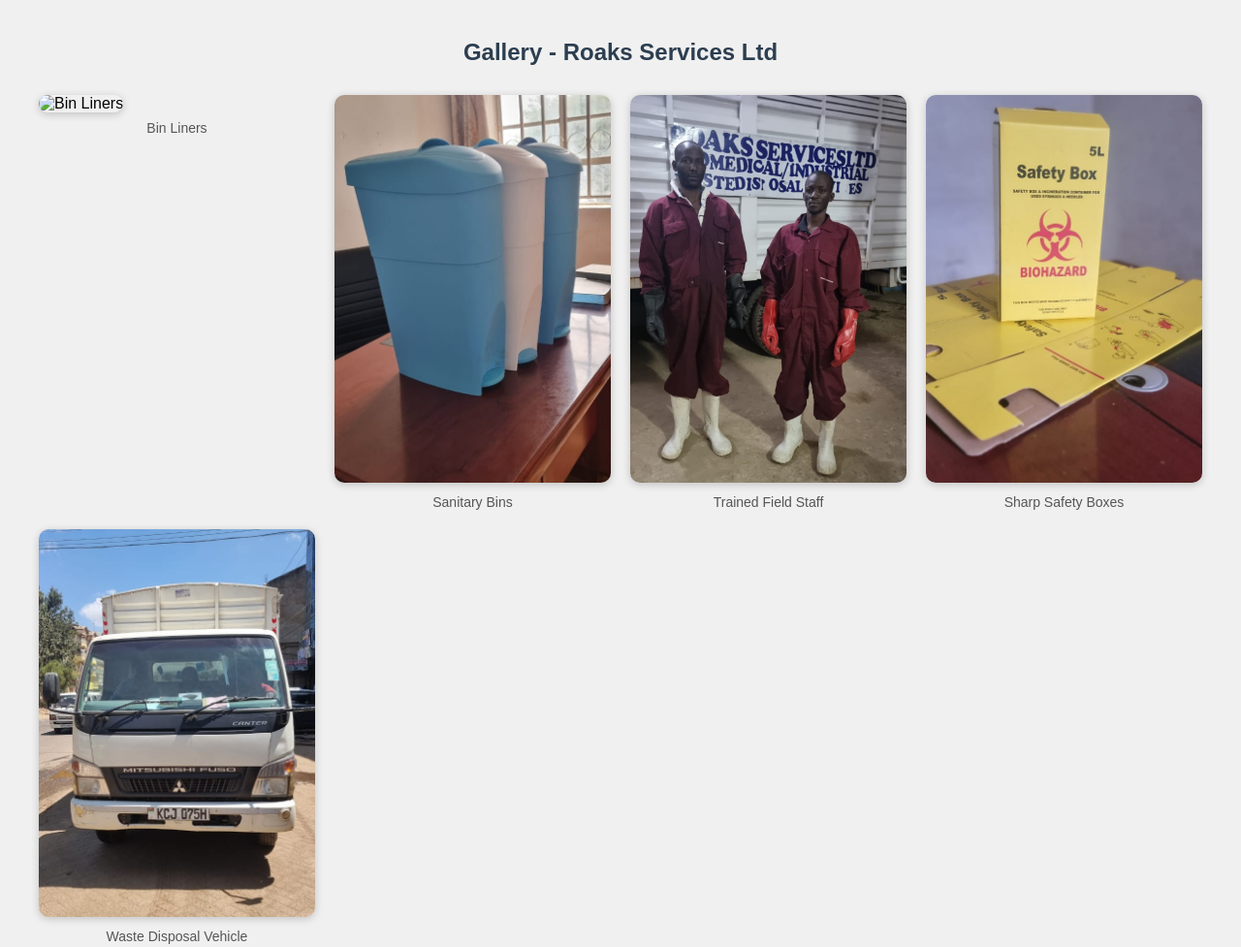
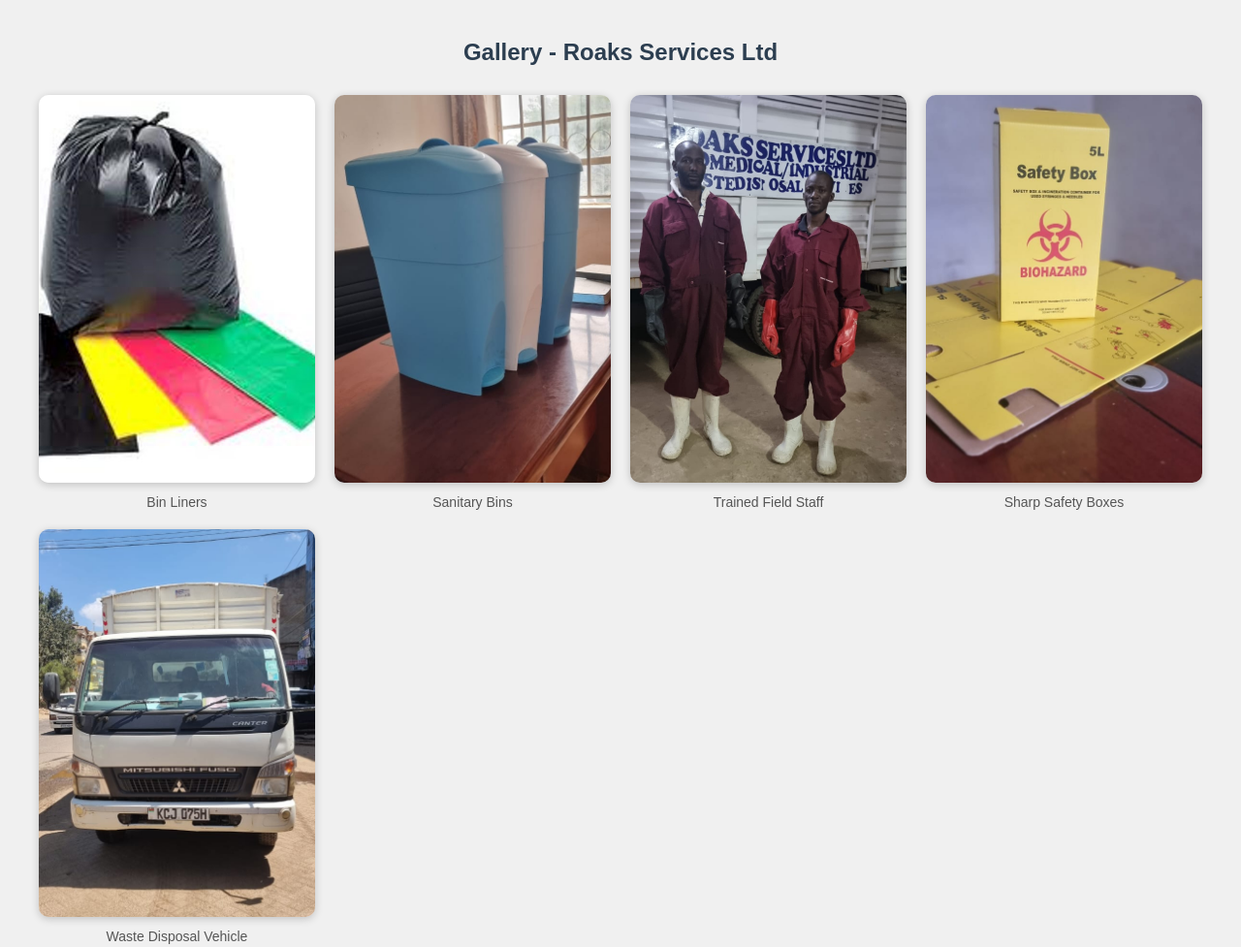
Before and after one commit to RoaksServicesLtd/Roakserv, a plain HTML site: page gallery.html in a window 1280 px wide. Shown: the whole page at 97% size. Drawn offline with Linux system fonts and the light colour scheme; files whose address does not match are found by name.

Commit message:
Update gallery.html

```diff
--- a/gallery.html
+++ b/gallery.html
@@ -45,7 +45,7 @@
   <h2>Gallery - Roaks Services Ltd</h2>
   <div class="gallery">
     <div>
-      <img src="images/Bin liners.jpg" alt="Bin Liners">
+      <img src="Bin liners.jpg" alt="Bin Liners">
       <div class="caption">Bin Liners</div>
     </div>
     <div>
```
